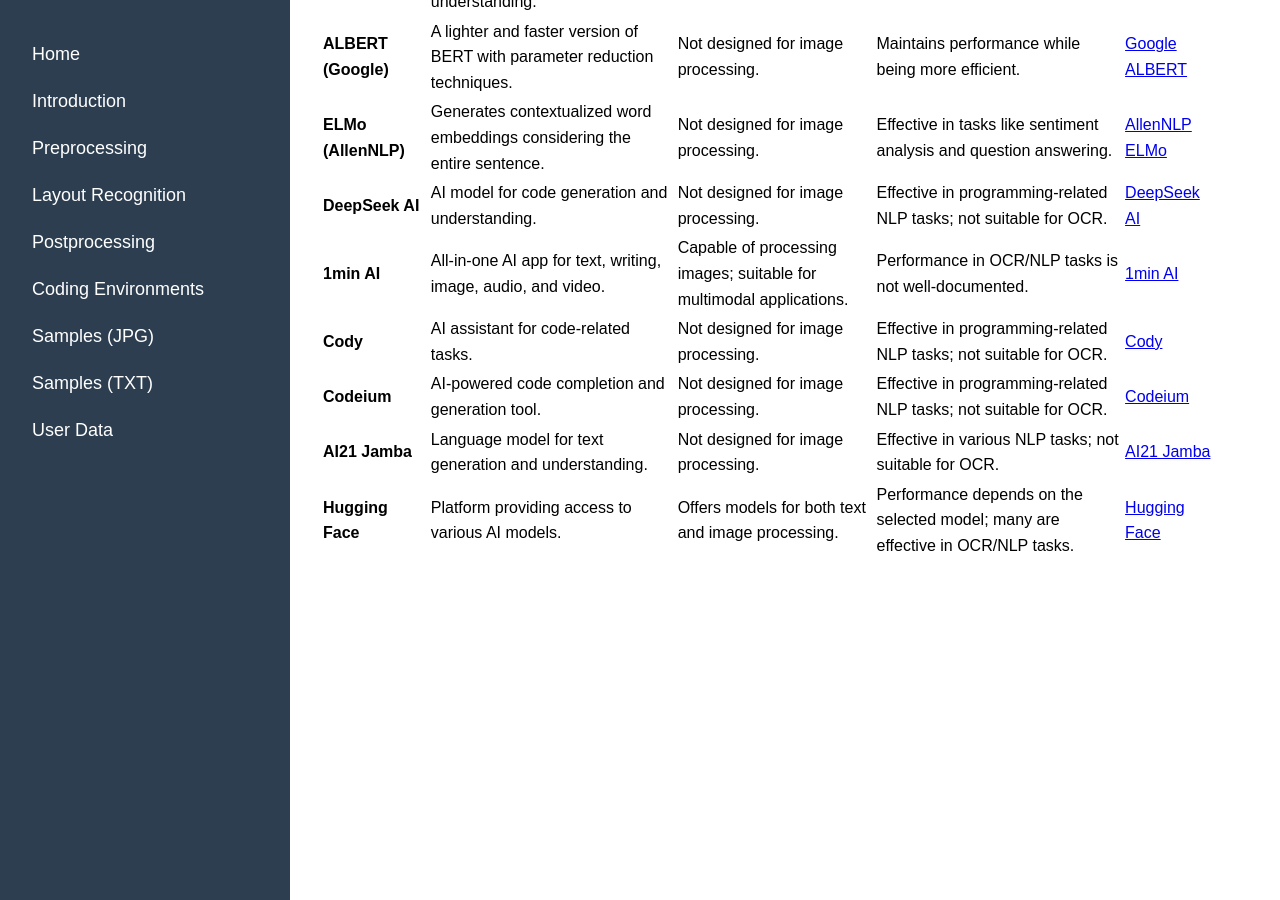
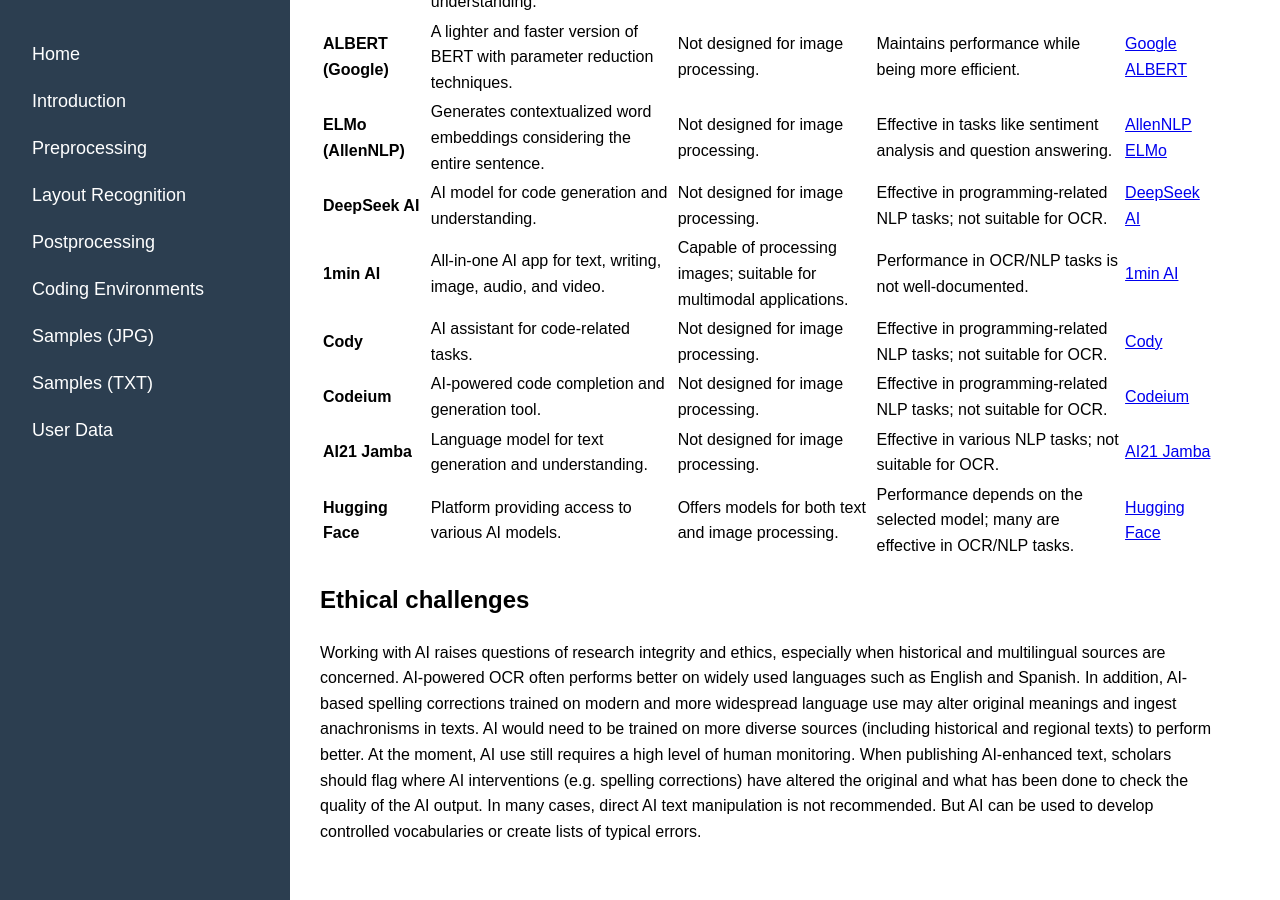
Before and after one commit to stwagner07/atr-historical-research, a Jekyll site: the page built from docs/aimodels.md, in a window 1280 px wide and 900 px high, scrolled down 2759 px. Built offline with Jekyll 4.4.1, drawn with Linux system fonts in a browser that asks for light colours; our own code applies the rules of GitHub Pages for plain Markdown files.

```diff
--- a/docs/aimodels.md
+++ b/docs/aimodels.md
@@ -55,3 +55,7 @@
 | **Codeium** | AI-powered code completion and generation tool. | Not designed for image processing. | Effective in programming-related NLP tasks; not suitable for OCR. | [Codeium](https://codeium.com/live/general) |
 | **AI21 Jamba** | Language model for text generation and understanding. | Not designed for image processing. | Effective in various NLP tasks; not suitable for OCR. | [AI21 Jamba](https://studio.ai21.com/v2/chat) |
 | **Hugging Face** | Platform providing access to various AI models. | Offers models for both text and image processing. | Performance depends on the selected model; many are effective in OCR/NLP tasks. | [Hugging Face](https://huggingface.co/chat/) |
+
+## Ethical challenges
+
+Working with AI raises questions of research integrity and ethics, especially when historical and multilingual sources are concerned. AI-powered OCR often performs better on widely used languages such as English and Spanish. In addition, AI-based spelling corrections trained on modern and more widespread language use may alter original meanings and ingest anachronisms in texts. AI would need to be trained on more diverse sources (including historical and regional texts) to perform better. At the moment, AI use still requires a high level of human monitoring. When publishing AI-enhanced text, scholars should flag where AI interventions (e.g. spelling corrections) have altered the original and what has been done to check the quality of the AI output. In many cases, direct AI text manipulation is not recommended. But AI can be used to develop controlled vocabularies or create lists of typical errors.
```
